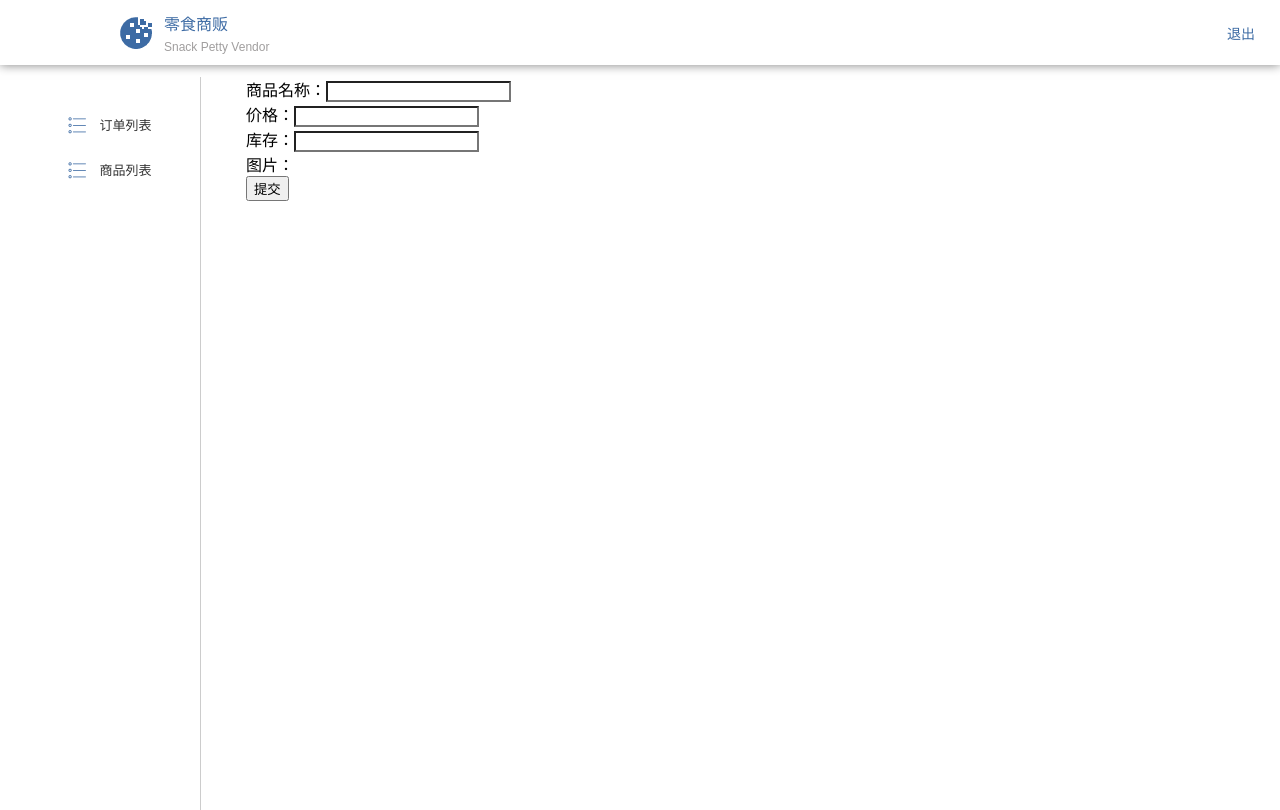
After one commit to DLineko/zerg, a PHP site: template public/cms/pages/product_edit.html in a window 1280 px wide. The commit adds this page. Run offline with PHP 8.4, Linux system fonts and the light colour scheme; the template is opened without the code that fills it, so the values that code supplies are empty; some libraries are stand-ins or nearby versions.

Commit message:
[20190209]管理员模块商品修改功能

```diff
--- a/application/api/controller/v1/Product.php
+++ b/application/api/controller/v1/Product.php
@@ -51,5 +51,11 @@ class Product extends Controller
         $product = ProductModel::getProducts();
         return $product;
     }
+    /*管理员模块修改商品*/
+    public function editProducts(){
+        $product = ProductModel::editProducts();
+        if($product)
+            return '修改成功！';
+    }
 
 }
--- a/application/route.php
+++ b/application/route.php
@@ -46,7 +46,6 @@ Route::get('api/:version/order/by_user', 'api/:version.Order/getSummaryByUser');
 Route::get('api/:version/order/paginate', 'api/:version.Order/getSummary');
 
 Route::get('api/:version/order/:id', 'api/:version.Order/getDetail',[], ['id'=>'\d+']);
-
 Route::post('api/:version/pay/pre_order', 'api/:version.Pay/getPreOrder');
 Route::post('api/:version/pay/notify', 'api/:version.Pay/receiveNotify');
 Route::post('api/:version/pay/re_notify', 'api/:version.Pay/redirectNotify');
@@ -55,4 +54,7 @@ Route::get('api/:version/search_product/:id', 'api/:version.Search/index');
 Route::get('api/:version/search_order/:order', 'api/:version.Search/order_index');
 
 Route::get('api/:version/product/getAllproduct', 'api/:version.Product/getProducts');
+//删除
 Route::get('api/:version/product/deleteOne/:id', 'api/:version.Product/deleteOne');
+//修改
+Route::put('api/:version/product/edit', 'api/:version.Product/editProducts');
--- /dev/null
+++ b/public/cms/pages/product_edit.html
@@ -0,0 +1,64 @@
+<!DOCTYPE html>
+<html lang="en">
+<head>
+    <meta charset="UTF-8">
+    <title>零食商贩－订单列表</title>
+    <link rel="shortcut icon" href="../favicon.ico"/>
+    <link href="../css/index/index.css" type="text/css" rel="stylesheet">
+    <link href="../css/index/iconfont/iconfont.css" type="text/css" rel="stylesheet">
+</head>
+<body>
+<div class="banner-wrapper">
+    <div class="logo">
+        <img src="../imgs/logo.png">
+        <div class="logo-word">
+            <div>零食商贩</div>
+            <div>Snack Petty Vendor</div>
+        </div>
+    </div>
+    <div class="left-box">
+        <a class="register" id="login-out" title="退出">退出</a>
+    </div>
+</div>
+
+
+<div class="desktop-all-box">
+
+    <div class="desktop item-wrapper">
+        <div class="desktop-menu">
+            <ul>
+                <li class="leftbar-item">
+                    <a class="active" href="index.html">
+                        <i class="iconfont icon-list"></i>
+                        <span>订单列表</span>
+                    </a>
+                </li>
+                <li class="leftbar-item">
+                    <a class="active" href="product.html">
+                        <i class="iconfont icon-list"></i>
+                        <span>商品列表</span>
+                    </a>
+                </li>
+            </ul>
+        </div>
+        <div class="desktop-main">
+        <form>
+            商品名称：<input type="text" id="product-title"><br>
+            价格：<input type="text" id="product-price"><br>
+            库存：<input type="text" id="product-stock"><br>
+            图片：<img  id="procut-img" width="100px"/><br>
+
+
+        </form>
+            <button onclick="update()">提交</button>
+        </div>
+    </div>
+</div>
+<div class="global-tips">
+    <p></p>
+</div>
+</body>
+<script src="../js/common.js" type="application/javascript"></script>
+<script src="../js/jquery-1.8.2.min.js" type="application/javascript"></script>
+<script src="../js/product_edit.js" type="application/javascript"></script>
+</html>
```
Also changed, not shown: application/api/model/Product.php (+21 -0 lines), public/cms/js/product.js (+7 -2 lines), public/cms/js/product_edit.js (added, +40 -0 lines).
